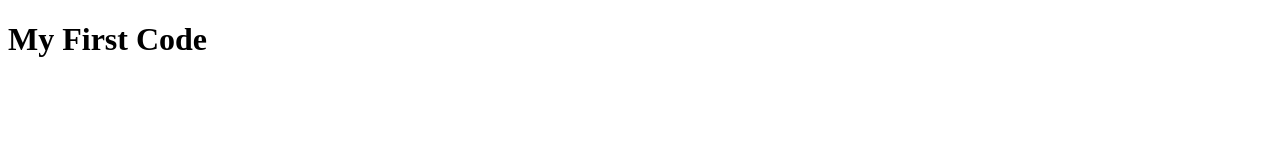
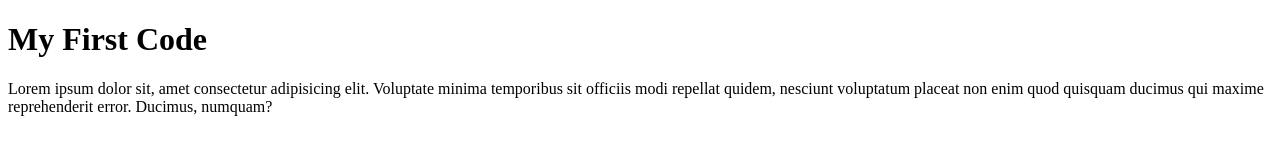
Before and after one commit to Ryan7557/my_new_project, a plain HTML site: page index.html in a window 1280 px wide. Drawn offline with Linux system fonts and the light colour scheme.

Commit message:
added paragraph

```diff
--- a/index.html
+++ b/index.html
@@ -8,5 +8,6 @@
 </head>
 <body>
     <h1>My First Code</h1>
+    <p>Lorem ipsum dolor sit, amet consectetur adipisicing elit. Voluptate minima temporibus sit officiis modi repellat quidem, nesciunt voluptatum placeat non enim quod quisquam ducimus qui maxime reprehenderit error. Ducimus, numquam?</p>
 </body>
 </html>
```
